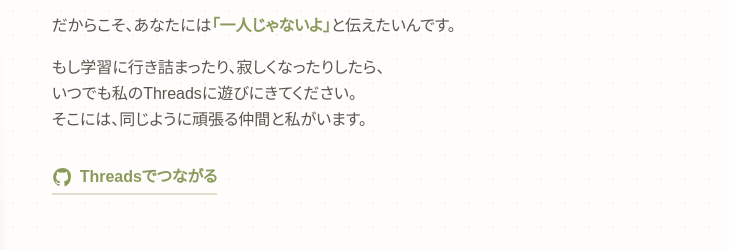
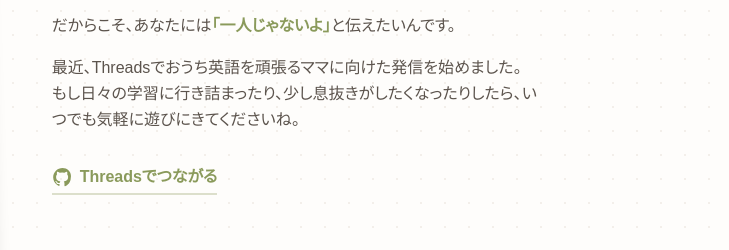
Before and after one commit to chiicreator88/nico-links, a plain HTML site: page index.html in a window 1280 px wide. Shown: the part 1849-2099 px from the top of the page, 551-1280 px from the left. Drawn offline with nearby package versions, Linux system fonts and the light colour scheme; a web font is replaced by a local one.

Commit message:
Update index.html

```diff
--- a/index.html
+++ b/index.html
@@ -217,14 +217,13 @@
                             だからこそ、あなたには<strong class="text-olive font-bold">「一人じゃないよ」</strong>と伝えたいんです。
                         </p>
                         <p>
-                            もし学習に行き詰まったり、寂しくなったりしたら、<br>
-                            いつでも私のThreadsに遊びにきてください。<br>
-                            そこには、同じように頑張る仲間と私がいます。
+                            最近、Threadsでおうち英語を頑張るママに向けた発信を始めました。<br>
+                            もし日々の学習に行き詰まったり、少し息抜きがしたくなったりしたら、いつでも気軽に遊びにきてくださいね。
                         </p>
                     </div>
 
                     <div class="mt-8">
-                        <a href="https://www.threads.com/@nico___english" target="_blank" rel="noopener noreferrer" class="inline-flex items-center gap-2 text-olive font-bold border-b-2 border-olive/30 hover:border-olive transition-colors pb-1">
+                        <a href="https://www.threads.com/@nico.english_?igshid=NTc4MTIwNjQ2YQ==" target="_blank" rel="noopener noreferrer" class="inline-flex items-center gap-2 text-olive font-bold border-b-2 border-olive/30 hover:border-olive transition-colors pb-1">
                             <svg class="w-5 h-5" fill="currentColor" viewBox="0 0 24 24" aria-hidden="true"><path d="M12.63 1.05c-6.19 0-11.23 5.04-11.23 11.23 0 4.64 2.87 8.65 6.94 10.42.43.18.67-.3.67-.53v-1.89c-3.15.68-3.82-1.52-3.82-1.52-.39-1.01-.96-1.28-.96-1.28-1.03-.7.08-.69.08-.69 1.14.08 1.74 1.17 1.74 1.17 1.01 1.73 2.65 1.23 3.3.94.1-.73.4-1.23.72-1.52-2.52-.29-5.17-1.26-5.17-5.6 0-1.24.44-2.25 1.17-3.05-.12-.28-.51-1.44.11-3.01 0 0 .95-.3 3.11 1.16a10.82 10.82 0 015.66 0c2.16-1.46 3.11-1.16 3.11-1.16.62 1.57.23 2.73.11 3.01.73.8 1.17 1.81 1.17 3.05 0 4.35-2.65 5.31-5.18 5.59.41.35.78 1.05.78 2.12v3.15c0 .24.24.73.68.53 4.06-1.78 6.93-5.78 6.93-10.42C23.86 6.09 18.82 1.05 12.63 1.05z" fill="currentColor"></path></svg>
                             Threadsでつながる
                         </a>
```
